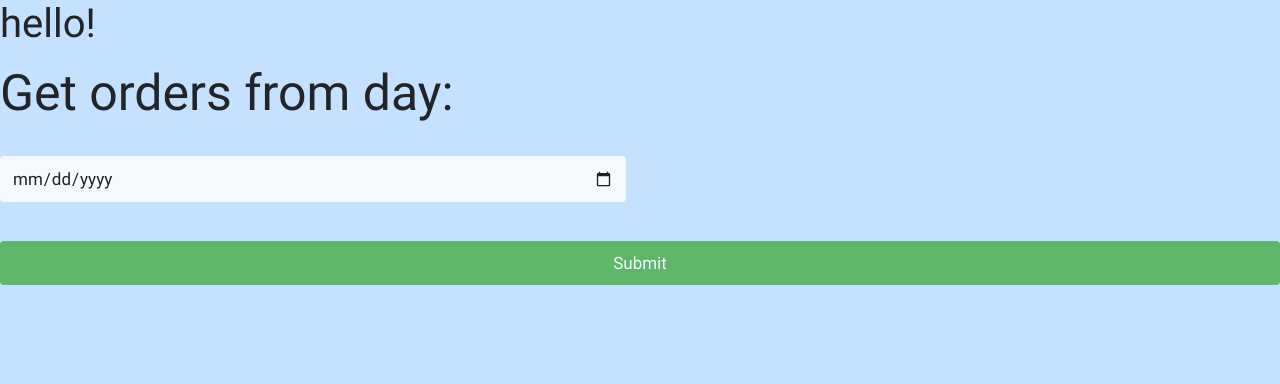
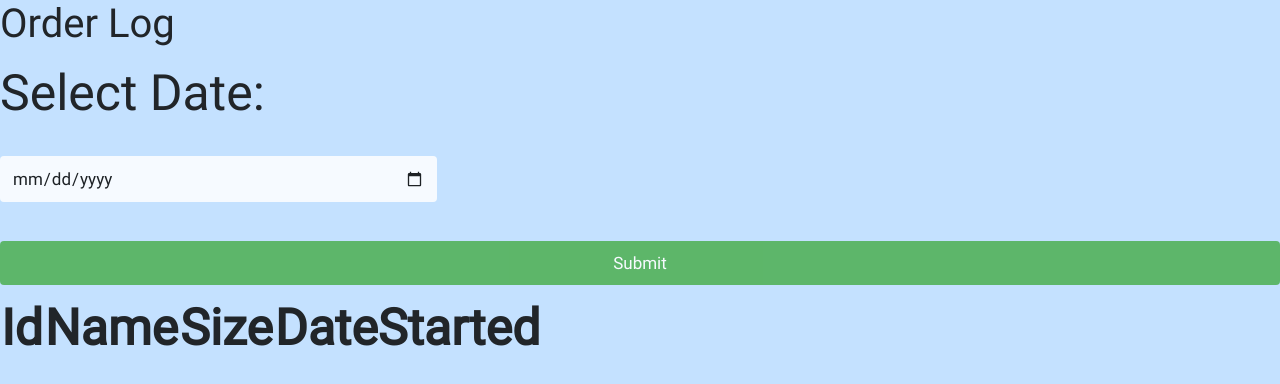
Before and after one commit to kevmich/CMPS285-Fall2020-Section2-Group-3, a React (Create React App) app in the folder KitchenVideoSystem/ClientApp/: page /log in a window 1280 px wide. Shown: the top 384 px of the page. Built offline with nearby package versions, Linux system fonts and the light colour scheme.

Commit message:
Added log button to home

```diff
--- a/KitchenVideoSystem/ClientApp/src/components/Home.js
+++ b/KitchenVideoSystem/ClientApp/src/components/Home.js
@@ -4,10 +4,7 @@ import { NavLink } from 'reactstrap';
 import './Home.css'
 import KvsIcon from '../content/KVS-Icon.png';
 import { FontAwesomeIcon } from '@fortawesome/react-fontawesome'
-import { faCashRegister } from '@fortawesome/free-solid-svg-icons'
-import { faCog } from '@fortawesome/free-solid-svg-icons'
-import { faFire } from '@fortawesome/free-solid-svg-icons'
-import { faSignOutAlt } from '@fortawesome/free-solid-svg-icons'
+import { faCashRegister, faCog, faFire, faSignOutAlt, faClipboardList} from '@fortawesome/free-solid-svg-icons'
 import Clock from 'react-digital-clock'
 
 export class Home extends Component {
@@ -73,6 +70,13 @@ export class Home extends Component {
                             </td> : null}
 
                         </tr>
+
+                        <tr>
+                            <td colSpan="3"> <NavLink tag={Link} to="/Log"><FontAwesomeIcon icon={faClipboardList} />&nbsp;Order Log</NavLink>
+                            </td>
+
+                        </tr>
+
                         <tr>
                             <td colSpan="3">
                                 <button onClick={this.signOut} href="#" className="SignOutButton"><FontAwesomeIcon icon={faSignOutAlt} />&nbsp;Sign Out</button>
--- a/KitchenVideoSystem/ClientApp/src/components/Log.js
+++ b/KitchenVideoSystem/ClientApp/src/components/Log.js
@@ -28,6 +28,12 @@ class Log extends Component {
             data: 5
         }).then((response) => {
             console.log(response.data)
+
+            //response.data.map((data) => (
+            //    data.dateStarted = "1"
+            //))
+
+
             this.setState({
                 LogData: response.data
             });
@@ -41,7 +47,6 @@ class Log extends Component {
     }
 
     handleSubmit(event) {
-        alert('A name was submitted: ' + this.state.date);
         this.GetLog();
         event.preventDefault();
     }
@@ -49,20 +54,32 @@ class Log extends Component {
     render() {
         return (
             <div>
-                <h1> hello! </h1>
+                <h1> Order Log </h1>
                 <form onSubmit={this.handleSubmit}>
                     <label>
-                        Get orders from day:
+                        Select Date:
                     <input type="date" id="birthday" name="senddate" value={this.state.date} onChange={this.handleChange}></input>
                     </label>
                     <input type="submit" value="Submit" />
                 </form>
-                {
-                    this.state.LogData.map((data) => (
-                        <p>{data.name}, {data.size}, {data.dateStarted}</p>
 
-                    ))
-                }
+                    <table>
+                        <tr>
+                            <th>Id</th>
+                            <th>Name</th>
+                            <th>Size</th>
+                            <th>DateStarted</th>
+                        </tr>
+                    {this.state.LogData.map((data) => (
+                            <tr>
+                                <th>{data.id}</th>
+                                <th>{data.name}</th>
+                                <th>{data.size}</th>
+                                <th>{data.dateStarted}</th>
+                            </tr>
+                    ))}
+                        </table>
+
             </div>
         );
     }
```
Also changed, not shown: 1 other file (tests, documents, lock files or other folders).
